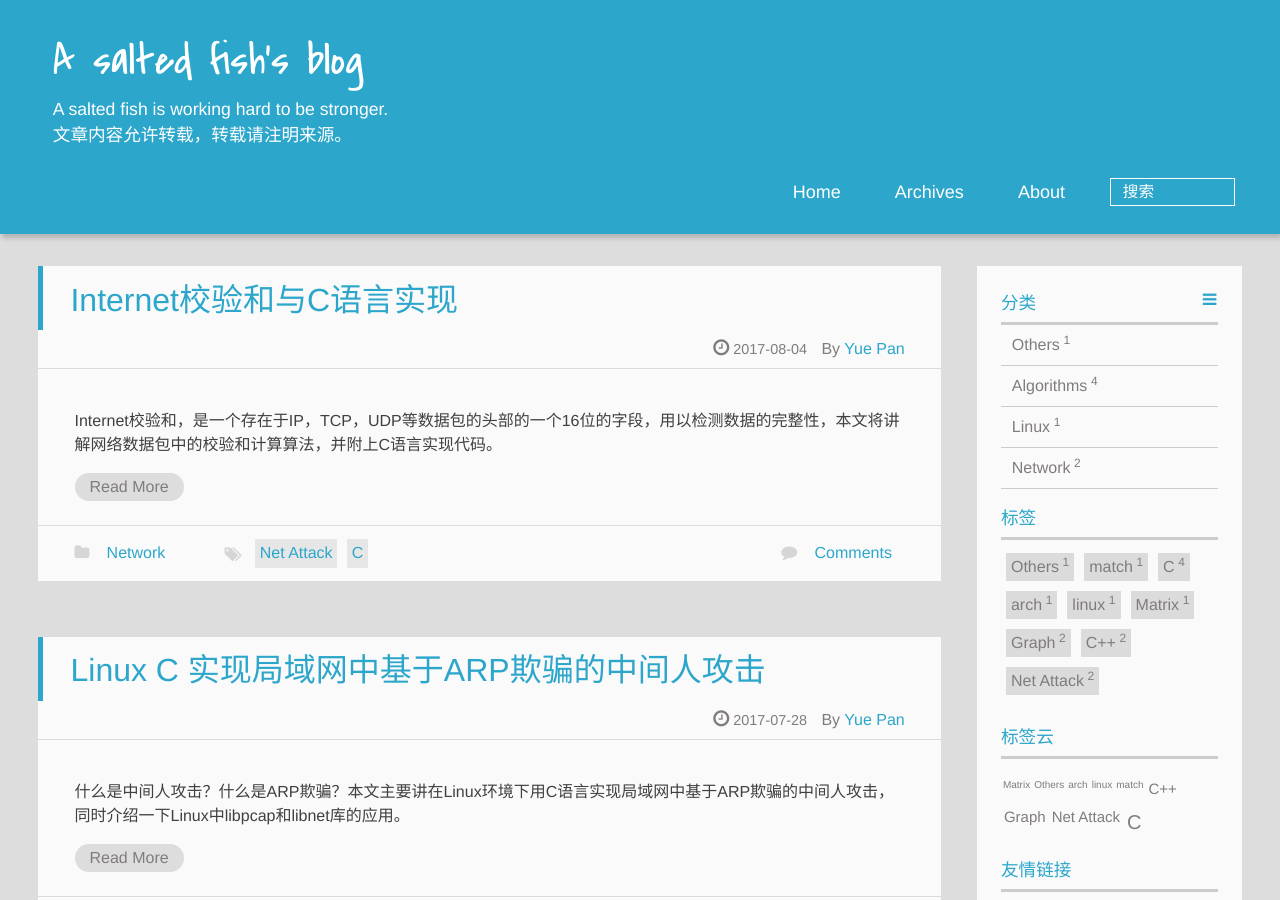
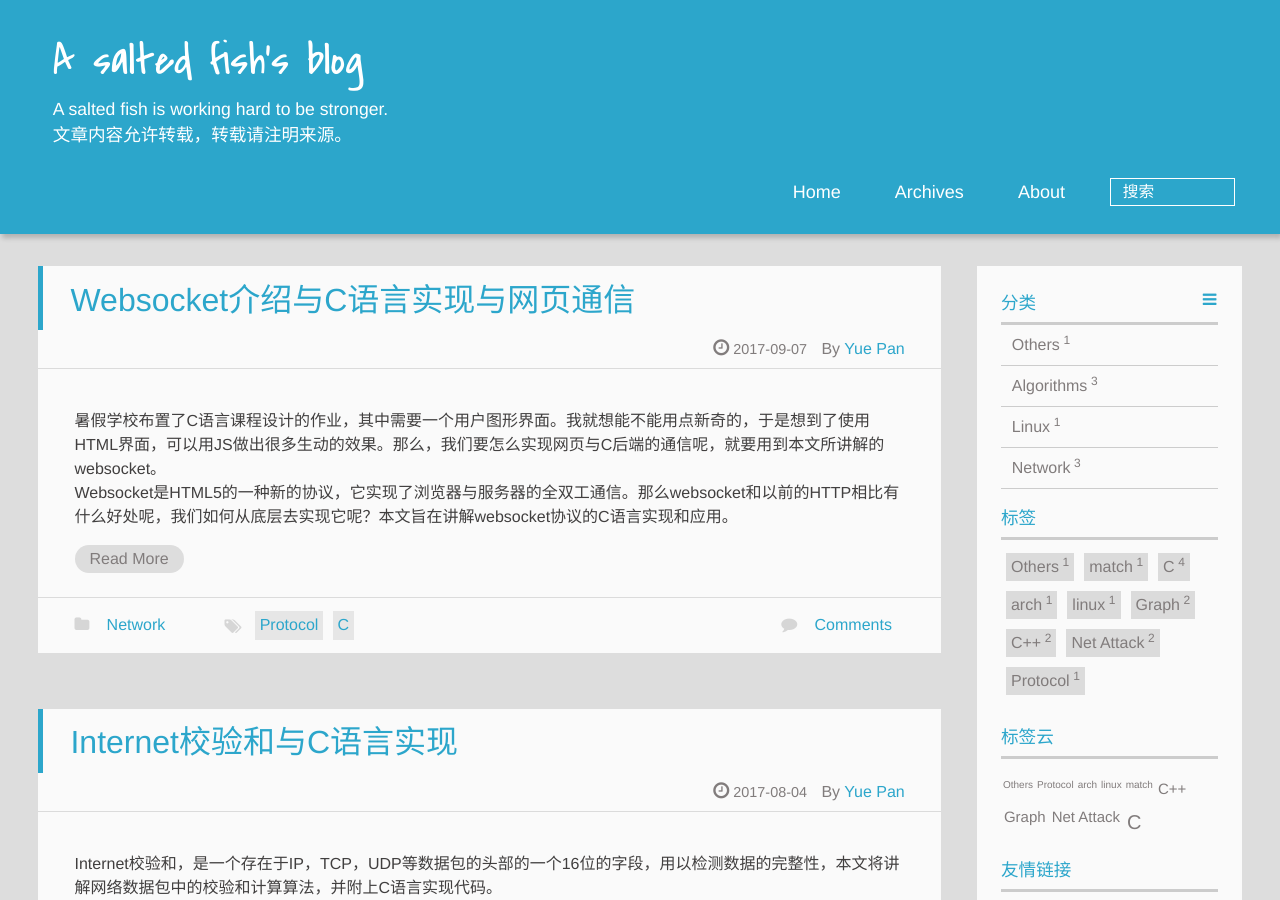
Before and after one commit to zxc479773533/zxc479773533.github.io, a Jekyll site: the page built from index.html, in a window 1280 px wide and 900 px high. Built offline with Jekyll 4.4.1, drawn with Linux system fonts in a browser that asks for light colours; a script that is not in the unit is left out; the list of posts is cut into pages by our own code; comment, search, counter and statistics services are not loaded; some of the changed lines change nothing that is shown; some of the changed text lies outside the part shown.

Commit message:
rewrite an article

````diff
--- a/_posts/2017-6-12-Grub-background.md
+++ b/_posts/2017-6-12-Grub-background.md
@@ -10,18 +10,37 @@ categories: Linux
 
 ## 具体修改
 
-首先在命令行里面 `sudo nano /etc/default/grub`，查看grub的配置文件。<br><br/>
+首先在命令行里面 `sudo nano /etc/default/grub`，查看grub的配置文件。
+
 ![](https://raw.githubusercontent.com/zxc479773533/zxc479773533.github.io/master/_posts/images/Grub-background-01.png)
-<br/>在配置文件里面可以看到很多属性，理解也比较简单，这里我就不多说了，加“#”注释的又很多隐藏的功能，你可以去掉注释使用。<br/><br/>
-其中有两条是：#GRUB_BACKGROUND和#GRUB_THEME，这两条分别是grub的背景和grub的主题配置，如果只是想简单的修改背景，那么只需要将#GRUB_BACKGROUND前面的#去掉，在""内写上图片的路径即可（注意是png格式）。<br/><br/>
-如果需要修改主题，则要将#GRUB_THEME前面的#去掉，在""内填上该主题的配置文件，现在以Arch Linux装上之后自带的一个starfield主题为例来讲。（注意如果你要修改主题就不需要改上面的GRUB_BACKGROUND）<br/><br/>
-主题可以在网上自行下载，下载后应放在路径/boot/grub/themes中，进去可以看到里面已经有一个主题，叫starfield，文件夹里的themt.text就是该主题的配置文件。<br/><br/>
+
+在配置文件里面可以看到很多属性，理解也比较简单，这里我就不多说了，加“#”注释的又很多隐藏的功能，你可以去掉注释使用。<br/><br/>
+其中有两条是：#GRUB_BACKGROUND和#GRUB_THEME，这两条分别是grub的背景和grub的主题配置，如果只是想简单的修改背景，那么只需要将#GRUB_BACKGROUND前面的#去掉，在""内写上图片的路径即可（注意是png格式）。
+
+如果需要修改主题，则要将#GRUB_THEME前面的#去掉，在""内填上该主题的配置文件，现在以Arch Linux装上之后自带的一个starfield主题为例来讲。（注意如果你要修改主题就不需要改上面的GRUB_BACKGROUND）
+
+主题可以在网上自行下载，下载后应放在路径/boot/grub/themes中，进去可以看到里面已经有一个主题，叫starfield，文件夹里的themt.text就是该主题的配置文件。
+
+这里推荐一个grub主题的下载网站：[grub themes](https://www.gnome-look.org/browse/cat/109/)
+
 ![](https://raw.githubusercontent.com/zxc479773533/zxc479773533.github.io/master/_posts/images/Grub-background-02.png)
-<br/>这里的desktop-image就是你在启动时的大背景，后面会有各处的字体字号等设置，可以根据需要自己修改。<br/><br/>
-最后在主题那里写上 `GRUB_THEME="/boot/grub/themes/starfield/theme.txt` 即可，如果想要替换自己的背景，可以把自己的图片改名为starfield.png并替换（注意得是有效png格式），或者自行修改配置文件。<br/><br/>
-最后，不要忘了更新配置文件：`grub-mkconfig -o /boot/grub/grub.cfg`<br/><br/>
-最终，我们配置好的效果如下：<br/>
+
+这里的desktop-image就是你在启动时的大背景，后面会有各处的字体字号等设置，可以根据需要自己修改。
+
+最后在主题那里写上 `GRUB_THEME="/boot/grub/themes/starfield/theme.txt` 即可，如果想要替换自己的背景，可以把自己的图片改名为starfield.png并替换（注意得是有效png格式），或者自行修改配置文件。
+
+最后，不要忘了更新配置文件：`grub-mkconfig -o /boot/grub/grub.cfg`
+
+最终，我们配置好的效果如下：
+
 ![](https://raw.githubusercontent.com/zxc479773533/zxc479773533.github.io/master/_posts/images/Grub-background-03.png)
+
 ![](https://raw.githubusercontent.com/zxc479773533/zxc479773533.github.io/master/_posts/images/Grub-background-04.png)
-<br/>选择登录系统的具体细节<br/>
+
+选择登录系统的具体细节
+
 ![](https://raw.githubusercontent.com/zxc479773533/zxc479773533.github.io/master/_posts/images/Grub-background-05.png)
+
+最后补上我现在用的grub主题(自己稍微用PS处理了下)：
+
+![](https://raw.githubusercontent.com/zxc479773533/zxc479773533.github.io/master/_posts/images/Grub-background-06.jpg)
--- a/_posts/2017-6-27-Sparse-Matrix.md
+++ /dev/null
@@ -1,346 +0,0 @@
----
-layout: post
-title: 稀疏矩阵的压缩存储及其操作
-tags:
-- Matrix
-- C
-categories: Algorithms
----
-本文是在参考了清华大学严蔚敏教授的《数据结构》中关于“矩阵的压缩存储”一文之后，对文中内容的一些思路分析，详细注解和代码的具体实现。
-
-## 数学基础
-
-以下内容摘自百度百科：
->在数学中，矩阵（Matrix）是一个按照长方阵列排列的复数或实数集合，最早来自于方程组的系数及常数所构成的方阵。这一概念由19世纪英国数学家凯利首先提出。<br/>矩阵是高等代数学中的常见工具，也常见于统计分析等应用数学学科中。计算机科学中，三维动画制作也需要用到矩阵。 矩阵的运算是数值分析领域的重要问题。将矩阵分解为简单矩阵的组合可以在理论和实际应用上简化矩阵的运算。对一些应用广泛而形式特殊的矩阵，例如稀疏矩阵和准对角矩阵，有特定的快速运算算法。
-
-我们这里主要谈稀疏矩阵。关于稀疏矩阵，并没有具体的定义。通常认为：在m * n矩阵中有t个非零元素，当t/(m * n) <= 0.05 时该矩阵为稀疏矩阵。
-
-矩阵的加法和乘法：两个同型矩阵之间可以做加法，对应数相加即可。而乘法须是m * n矩阵和n * p矩阵相乘，他们乘积矩阵C是一个m * p矩阵，它的每一个元素为：
-
-![](https://raw.githubusercontent.com/zxc479773533/zxc479773533.github.io/master/_posts/images/Sparse-Matrix-01.png)
-
-矩阵的转置：把矩阵A的行和列互相交换所产生的矩阵称为A的转置矩阵，这一过程称为矩阵的转置。
-
-
-## 压缩存储
-
-矩阵存储最一般的方式，是用一个二维数组来存储。
-
-```c
-#define SIZE1 100
-
-#define SIZE2 100
-
-typedef struct {
-    int mu, nu;
-    double datap[SIZE1][SIZE2]
-}
-```
-
-但是，在非零的元素比较少的情况下，我们之间使用二维数组会浪费很大的空间，所以此时我们只存储非零的部分即可。可以用 (i，j，a)来代表矩阵第i行第j列的数a。
-
-于是，我们很快可以写出如下的定义：
-
-```c
-#define SIZE 100
-
-typedef struct {
-    int i, j;//该元素的下标
-    double a;//该元素
-} triple;
-
-typedef struct {
-    Triple data[SIZE+1];//这里不使用第零个，是为了之后方便计数，元素按照行主序排列
-    int mu, nu, tu;//矩阵的行数，列数，非零元个数
-} TSMatrix;
-```
-***元素按照行主序排列会在很多运算的算法编写上方便很多，至于为什么，等会在具体的地方说明***
-
-## 相关操作算法
-
-### 矩阵转置
-
-***接下来我们的例子使用矩阵 (1,2,12),(1,3,9),(3,1,-3),(3,6,14),(4,3,24),(5,2,18),(6,1,15),(6,4,-7)***
-
-根据定义，转置是很容易做到的，我们只需要交换每个元素的i，j的值即可。但是要注意，交换之后我们必须重排三元组，使得转置后的矩阵仍然是以行为主序排列的。那么与其转置之后排序，不如在转置的时候以列为主序进行转置，这样得到的转置矩阵自然是以行为主序的了。
-
-我们可以用一个双循环搜索第col列进行转置，代码如下：
-
-```c
-void TransposeSMatrix(TSMatrix M, TSMatrix T) {
-    T.mu = M.nu, T.nu = M.mu, T.tu = M.tu;
-    if (T.tu) {
-        int col, p, q = 1;
-        /* col代表列，p代表M中元素的顺序，q代表n中元素的顺序 */
-        for (col = 1; col <= M.nu; col++)
-            for (p = 1; p <= M; p++)
-                if (M.data[p].j == col) {
-                    /* 在M中逐个搜索第col列的数 */
-                    T.data[q].i = M.data[p].j;
-                    T.data[q].j = M.data[p].i;
-                    T.data[q].a = M.data[p].a;
-                    q++;//赋值，并使得计数器q增加1
-                }
-    }
-}
-```
-
-以上的算法显然是比较不好的，由于使用了双重循环，其时间复杂度为O(nu * tu)，和一般二维数组存储的矩阵直接行列双重循环转置相比（时间复杂度O(mu * nu)），当tu较大时，该算法的劣势就很明显了，因此其仅适用于非常稀疏的矩阵。
-
-我们再来看看刚才的算法，分析发现，在程序运行的过程中，大部分的时间被浪费在了从头开始搜索第col行的元素上面。因此，如果我们能直接确定，a.data中的某个元素在b.data中的哪个位置，就能很容易的进行转置了，为此，我们需要构造两个数组，num[col]代表矩阵M中第col列非零元的个数，cpot[col]代表矩阵M中第col列的第一个非零元在b.data中的位置。
-
-接下来考虑求这两个数组，利用数列递推的方法，我们有：
-
-* cpot[1] = 1
-* cpot[col] = cpot[col - 1] + num[col - 1]
-
-于是，经过改进的转置算法如下：
-
-```c
-void FastTransposeSMatrix(TSMatrix M, TSMatrix T) {
-    T.mu = M.nu, T.nu = m.mu, T.tu = M.tu;
-    if (T.tu) {
-        int t, p, q, num[M.nu + 1], cpot[M.nu + 1];
-        cpot[1] = 1;
-        for (col = 1; col <= M.mu; col++)//按行处理初始化
-            num[col] = 0;
-        for (t = 1; t <= M.tu; t++)//遍历矩阵，并统计每行的非零元个数
-            ++num[M.data[t].j];
-        for (col = 2; col <= M.nu; col++)
-            cpot[col] = cpot[col - 1] + num[col - 1];
-        /* 以上为构造两个数组 */
-        for (p = 1; p <= M.tu; p++) {
-            col = M.data[p].j;//取出行
-            q = cpot[col];
-            T.data[q].j = M.data[p].i;
-            T.data[q].i = M.data[p].j;
-            T.data[q].a = M.data[p].a;
-            cpot[col]++;//此时cpot[col]变成第col列的下一个非零元所应该在的位置
-        }
-    }
-}
-```
-
-这个算法和上面的相比，复杂度为O(nu + tu)，即使是tu很大时，它的复杂度也为O(mu * nu)，因此这个算法的优势是明显的。
-
-### 矩阵乘积
-
-矩阵相乘，在上面已经介绍过，乘积矩阵的 (i,j) 元的算法公式如下：
-
-![](https://raw.githubusercontent.com/zxc479773533/zxc479773533.github.io/master/_posts/images/Sparse-Matrix-01.png)
-
-对于二维数组存储的矩阵，其乘积算法是十分明确的，直接根据公式，有
-
-```c
-void MultMatrix(Matrix A, Matrix B, Matrix C) {
-    int i, j, k;
-    for (i = 1; i <= A.mu; i++)
-        for (j = 1; j <= B.nu; j++) {
-            C.data[i][j] = 0;//初始化为0
-            for (k = 1; k <= B.mu; k++)
-                C.data[i][j] += A.data[i][k] * B.data[k][j];//直接套公式
-        }
-}
-```
-
-当我们使用三元组来压缩存储时，我们就不能使用以上的算法。并且这个时候，我们想取出矩阵A和B中对应序号的元素进行乘法运算也是困难的，必须从头开始搜索矩阵。
-
-为了避免这个问题，我们调整下矩阵的定义，类似于刚刚的cpot[col]数组，我们构造表示各行第一个非零元的位置的rops[row]数组，这样就能方便地实现直接存取矩阵的任意元素。代码如下：
-
-```c
-typedef struct {
-    Triple data[SIZE + 1];
-    int rops[MAXRC + 1];//各行第一个非零元的位置表
-    int mu, nu, tu;
-} RLSMatrix;
-```
-
-接下来我们一步步来讨论压缩存储时矩阵乘法的算法。
-
-首先，由于乘积的两个数中有一个是零，积就是零，所以我们大可不必讨论零的情况。直接拿M.data中j值和N.data中i值相同的元素求积即可。
-
-其次，对于行的遍历，我们用相邻的rpot[row]和ropt[row + 1]来控制，注意最后一行的时候要专门讨论，把上界设置成M.tu + 1；
-
-最后，由于求得的乘积中，可能会有零出现，因此对于求得的结果还要再进行一次筛选。
-
-该求积过程的代码如下：
-
-```c
-void MultSMatrix(RLSMatrix M, RLSMatrix N, RLSMatrix Q) {
-    Q.mu = M.mu, Q.nu = N.nu, Q.tu = 0;
-    if (M.tu * N.tu != 0) {
-        int arow, brow, ccol, p, tp, q, t;
-        int ctemp[M.mu + 1];
-        for (arow = 1; arow <= M.mu; arow++) {
-            Q.rops[arow] = Q.tu + 1;//求乘积矩阵Q时也把Q的rpos数组求了
-            if (arow < M.mu)
-                tp = M.rpos[arow + 1];
-            else
-                tp = M.tu + 1;
-            for (p = M.rops[arow]; p < tp; p++)
-                ctemp[p] = 0;//当前行的累加器清零
-            for (p = M.rops[arow]; p < tp; p++) {//遍历当前行中的非零元
-                brow = M.data[p].j;
-                if (b.row < M.mu)
-                    t = N.rops[brow + 1];
-                else
-                    t = N.tu + 1;
-                for (q = N.rops[brow]; q < t; q++) {//遍历对应N中一行，并求积
-                    ccol = N.data[q].j;
-                    ctmp[ccol] += M.data[p].a * N.data[q].e
-                }
-            }
-            /* 以上为初步求得结果的过程，接下来进行筛选 */
-            for (ccol = 1; ccol <= Q.nu; ccol++) {
-                if (ctemp[ccol]) {
-                    Q.data[++Q.tu] = {arow, ccol, ctemp[ccol]};
-                }
-            }
-        }
-    }
-}
-```
-
-## 十字链表存储
-
-最后，我们来看另一种矩阵的存储方式。
-
-之前我们讨论了矩阵转置和矩阵乘法，接下来我们来看矩阵加法的问题。在做加法时，非零元的变化会比较大，因此对于这种类型的问题，应该采用矩阵的链式存储结构。
-
-对于矩阵这个二维图形(暂且称作图形吧)，可以用一个十字链表构成网状结构来存储，对于每个元素，设置一个right指针和一个down指针即可。如下图所示。【注意此时十字链表的头指针可不是一个，而是一行和一列】
-
-![](https://raw.githubusercontent.com/zxc479773533/zxc479773533.github.io/master/_posts/images/Sparse-Matrix-02.png)
-
-创建这样十字链表的算法实际上就是多个链表插入和删除的操作集合，代码如下：
-
-```c
-typedef struct OLNode {
-    int i, j;//该非零元的行和列下标
-    double a;
-    struct OLNode *right, *down;//右指针和下指针
-} OLNode, *OLink;
-
-typedef struct {
-    OLink *rhead, *chead;//行和列头指针
-    int mu, nu, tu;
-} CrossList;
-
-CrossList* CreateSMatrix(void) {
-    int i ,j;
-    double a;
-    CrossList* M = (CrossList *)malloc(sizeof(CrossList));
-    scanf("%d%d%d", &M->mu, &M->nu, &M->tu);//输入M的行数，列数和非零元个数
-    M->rhead = (OLink *)malloc((M->mu + 1) * sizeof(OLink));
-    M->chead = (OLink *)malloc((M->nu + 1) * sizeof(OLink));
-    /* 初始化头指针 */
-    for (i = 1; i <= M->mu; i++)
-        M->rhead[i] = NULL;
-    for (i = 1; i <= M->nu; i++)
-        M->chead[i] = NULL;
-    for (scanf("%d%d%lf", &i, &j, &a); i != 0; scanf("%d%d%lf", &i, &j, &a)) {
-        OLNode *q, *p = (OLNode *)malloc(sizeof(OLNode));
-        p->i = i, p->j = j, p->a = a;
-        /* 行插入 */
-        if (M->rhead[i] == NULL || M->rhead[i]->j > j) {
-            p->right = M->rhead[i];
-            M->rhead[i] = p;
-        }
-        else {
-            for (q = M->rhead[i]; (q->right) && (q->right->j < j); q = q->right) {
-                p->right = q->right;
-                q->right = p;
-            }
-        }
-        /* 列插入 */
-        if (M->chead[j] == NULL || M->chead[j]->i > i) {//列插入
-            p->down = M->chead[j];
-            M->chead[j] = p;
-        }
-        else {
-            for (q = M->chead[j]; (q->down) && (q->down->i < i); q = q->down) {
-                p->down = q->down;
-                q->down = p;
-            }
-        }
-    }
-    return M;
-}
-```
-
-接下来，使用十字链表来实现矩阵加法就容易很多了，类似求两个集合的并集的算法，设置两个指针 pa, pb 分别指向矩阵A和B中同一行的元素，分以下四种情况：
-
-* 若 pa == NULL 或 pa->j > pb->j，则将pb所值的元素插入A矩阵中
-* 若 pa->j < pb->j，则将pa向右移动一步
-* 若 pa->j == pb->j 并且pa->a + pb->a != 0，则将pa->a + pb->a的值赋值给pa->a即可
-* 若 pa->j == pb->j 并且pa->a + pb->a == 0，则删除pa所指的结点
-
-当然在插入和删除的时候要注意同时修改前一结点的right和down指针。该过程的算法如下：
-```c
-void AddSMateix(CrossList *A, CrossList *B) {
-    if (A->mu == B->mu && A->nu == B->nu) {
-        OLNode *pa, *pb;
-        int row;
-        /* 按行来加 */
-        for (row = 1; row <= A->mu; row++) {
-            pa = A->rhead[row], pb = B->rhead[row];
-            OLNode *pre = NULL;//辅助指针，用来指示pa的前驱
-            OLink *hl = (OLink *)malloc((A->nu + 1) * sizeof(OLink));//每列的列辅助指针
-            int i, j;
-            for (j = 1; j <= A->nu; j++)
-                hl[j] = A->chead[j];
-            /* 遍历一行 */
-            for ( ; pb != NULL; pb = pb->right) {
-                OLNode *p = pb;//辅助指针，用来复制结点
-                /* 第一种情况 */
-                if (pa == NULL || pa->j > pb->j) {
-                    /* 完成行插入 */
-                    if (pre == NULL)
-                        A->rhead[p->j] = p;
-                    else
-                        pre->right = p;
-                    p->right = pa, pre = p;
-                    /* 完成列插入 */
-                    if (A->chead[p->j] == NULL || A->chead[p->j]->i > p->i) {
-                        p->down = A->chead[p->j];
-                        A->chead[p->j] = p;
-                    }
-                    else {
-                        p->down = hl[p->j]->down;
-                        hl[p->j]->down = p;
-                    }
-                    hl[p->j] = p;
-                }
-                /* 第二种情况 */
-                else if (pa != NULL && pa->j < pb-> j) {
-                    pre = pa;
-                    pa = pa->right;
-                }
-                /* 第三和第四种情况 */
-                else {
-                    pa->a += pb->a;
-                    /* 删除结点 */
-                    if (pa->a == 0) {
-                        /* 完成行删除 */
-                        if (pre == NULL)
-                            A->rhead[pa->i] = pa->right;
-                        else {
-                            pre->right = pa->right;
-                            p = pa;
-                            pa = pa->right;
-                        }
-                        /* 完成列删除 */
-                        if (A->chead[p->j] == p)
-                            A->chead[p->j] = hl[p->j] = p->down;
-                        else
-                            hl[p->j]->down = p->down;
-                    }
-                }
-            }
-        }
-    }
-    else
-        printf("Can't add!\n");
-}
-```
-
-由十字链表的存储方式我们可以看出，这种方式也不利于随机存取，因此不适合用于乘法。
--- /dev/null
+++ b/_posts/2017-9-7-Websocket.md
@@ -0,0 +1,11 @@
+---
+layout: post
+title: Websocket介绍与C语言实现与网页通信
+tags:
+- Protocol
+- C
+categories: Network
+---
+暑假学校布置了C语言课程设计的作业，其中需要一个用户图形界面。我就想能不能用点新奇的，于是想到了使用HTML界面，可以用JS做出很多生动的效果。那么，我们要怎么实现网页与C后端的通信呢，就要用到本文所讲解的websocket。<br/>Websocket是HTML5的一种新的协议，它实现了浏览器与服务器的全双工通信。那么websocket和以前的HTTP相比有什么好处呢，我们如何从底层去实现它呢？本文旨在讲解websocket协议的C语言实现和应用。
+
+## 什么是websocket
````
Also changed, not shown: _posts/images/Grub-background-06.jpg (added), _posts/images/Sparse-Matrix-01.png (deleted), _posts/images/Sparse-Matrix-02.png (deleted).
